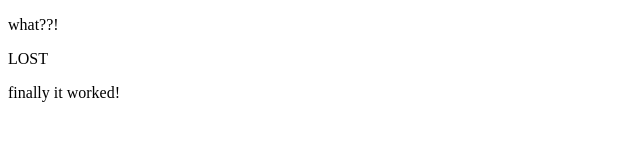
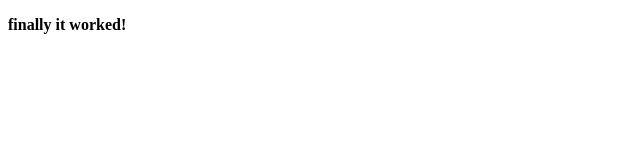
Before and after one commit to RehabKassim/web-dev, a plain HTML site: page site/index.html in a window 1280 px wide. Shown: the whole page, without its empty margins (0-640 px from the left). Drawn offline with Linux system fonts and the light colour scheme.

Commit message:
new edition

```diff
--- a/site/index.html
+++ b/site/index.html
@@ -2,10 +2,10 @@
 <html>
 <head>
 <meta charset="utf-8">
-<title>hello</title>
+<title>Hello</title>
 </head>
 <body>
-<p>what??!</p>
-<p>LOST</p>
-<div>finally it worked!</div>
+
+<p></p>
+<div><b>finally it worked!</b></div>
 </body>
```
